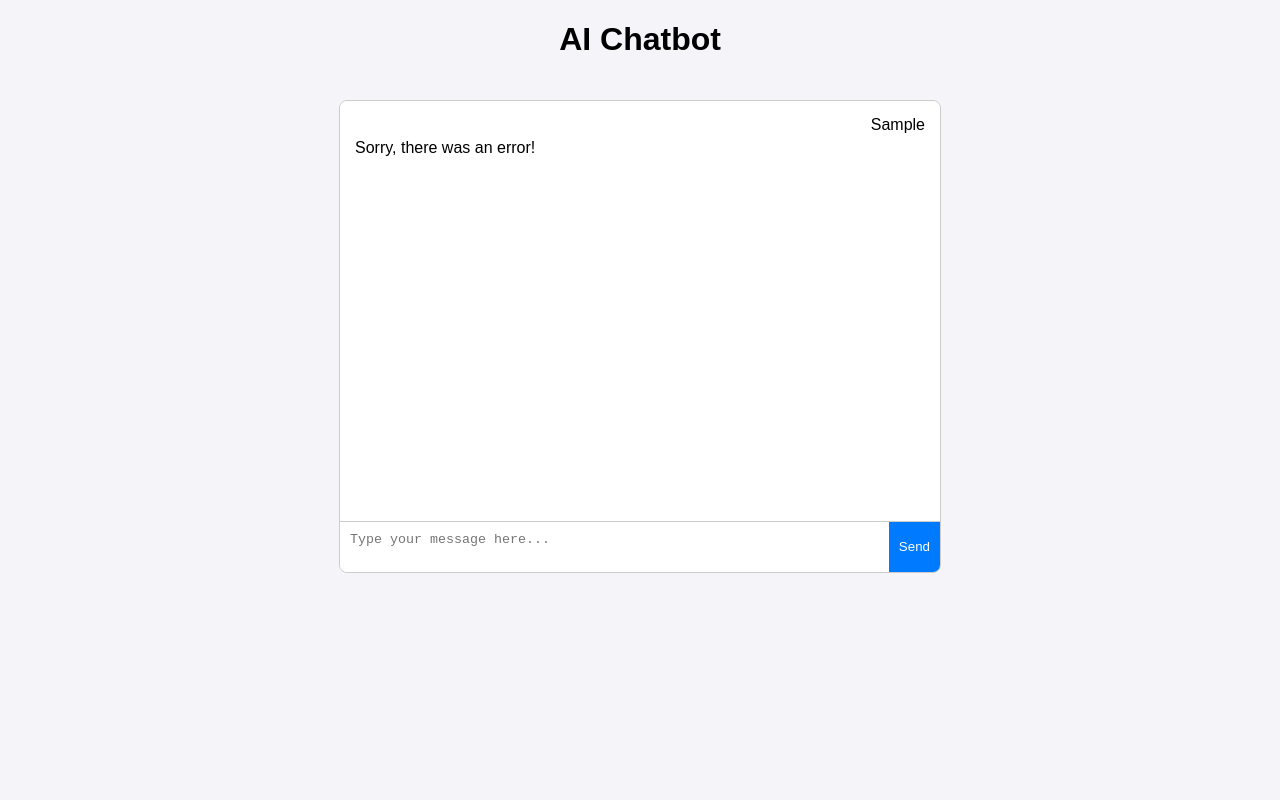
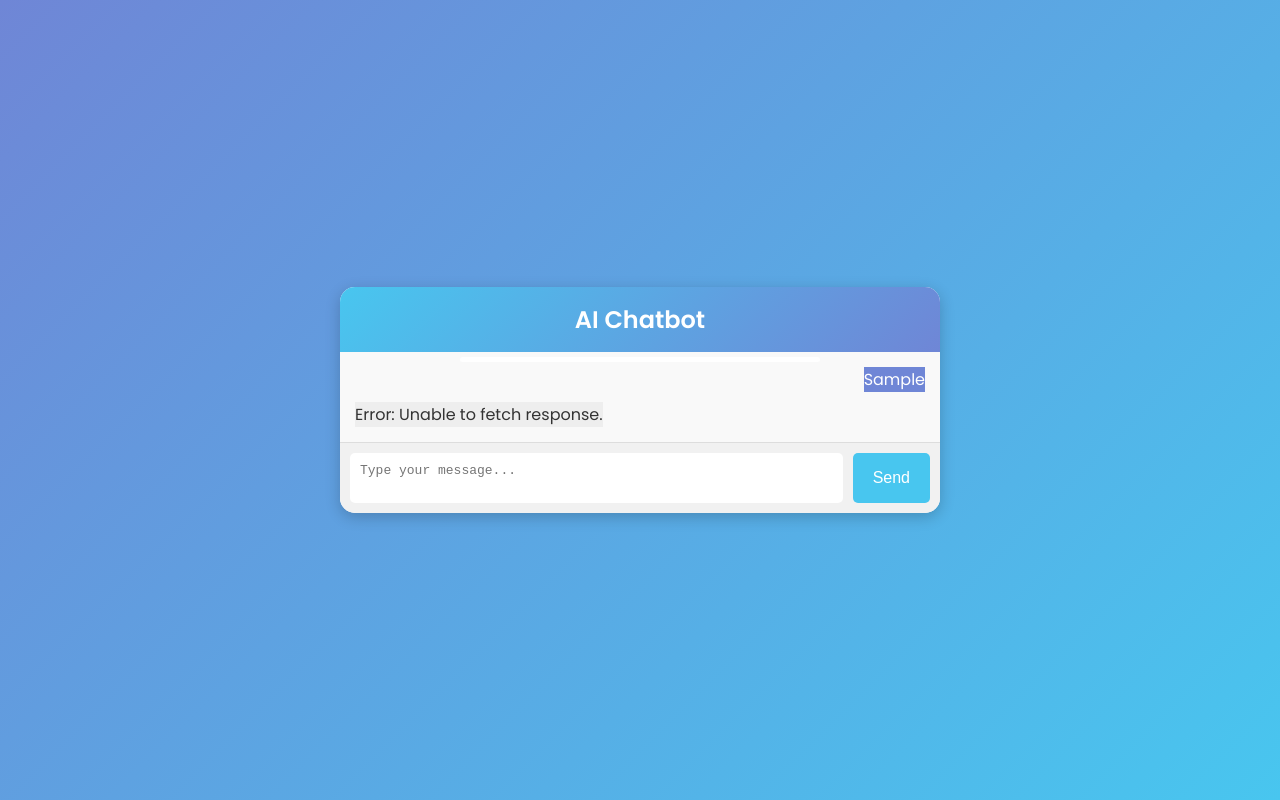
Before and after one commit to stardust108/AiModeltesting, a plain HTML site: page index.html in a window 1280 px wide. Both pictures are taken after typing "Sample" into the empty fields and a click on the button "Send". Drawn offline with Linux system fonts and the light colour scheme; no server answers.

Commit message:
Update index.html

```diff
--- a/index.html
+++ b/index.html
@@ -4,100 +4,212 @@
   <meta charset="UTF-8">
   <meta name="viewport" content="width=device-width, initial-scale=1.0">
   <title>AI Chatbot</title>
+  <link href="https://fonts.googleapis.com/css2?family=Poppins:wght@400;600&display=swap" rel="stylesheet">
   <style>
     body {
-      font-family: Arial, sans-serif;
       margin: 0;
-      padding: 0;
+      font-family: 'Poppins', sans-serif;
+      background: linear-gradient(135deg, #6f86d6, #48c6ef);
+      height: 100vh;
+      display: flex;
+      justify-content: center;
+      align-items: center;
+      overflow: hidden;
+    }
+
+    .container {
+      background-color: #ffffff;
+      width: 90%;
+      max-width: 600px;
+      border-radius: 15px;
+      box-shadow: 0px 4px 15px rgba(0, 0, 0, 0.2);
       display: flex;
       flex-direction: column;
-      align-items: center;
-      background-color: #f4f4f9;
+      overflow: hidden;
+      position: relative;
+      animation: slide-in 1s ease-out;
     }
-    .chat-container {
-      width: 100%;
-      max-width: 600px;
-      border: 1px solid #ccc;
-      border-radius: 8px;
-      overflow: hidden;
-      margin: 20px 0;
+
+    @keyframes slide-in {
+      from {
+        transform: translateY(50%);
+        opacity: 0;
+      }
+      to {
+        transform: translateY(0);
+        opacity: 1;
+      }
     }
+
+    .header {
+      background: linear-gradient(135deg, #48c6ef, #6f86d6);
+      color: #fff;
+      text-align: center;
+      padding: 15px 0;
+      font-size: 1.5em;
+      font-weight: 600;
+      position: relative;
+    }
+
+    .header::after {
+      content: '';
+      position: absolute;
+      bottom: -10px;
+      left: 50%;
+      transform: translateX(-50%);
+      width: 60%;
+      height: 5px;
+      background-color: #fff;
+      border-radius: 10px;
+    }
+
     .chat-box {
-      height: 400px;
+      flex: 1;
+      padding: 15px;
       overflow-y: auto;
-      padding: 10px;
-      background-color: #fff;
+      background-color: #f9f9f9;
+      display: flex;
+      flex-direction: column;
+      gap: 10px;
     }
+
+    .chat-message {
+      padding: 10px 15px;
+      border-radius: 10px;
+      max-width: 70%;
+      animation: fade-in 0.5s ease-out;
+    }
+
+    @keyframes fade-in {
+      from {
+        opacity: 0;
+      }
+      to {
+        opacity: 1;
+      }
+    }
+
+    .user-message {
+      background-color: #6f86d6;
+      color: #fff;
+      align-self: flex-end;
+    }
+
+    .bot-message {
+      background-color: #eeeeee;
+      color: #333;
+      align-self: flex-start;
+    }
+
     .chat-input {
       display: flex;
-      border-top: 1px solid #ccc;
+      padding: 10px;
+      background-color: #f1f1f1;
+      border-top: 1px solid #ddd;
     }
+
     .chat-input textarea {
-      width: 100%;
+      flex: 1;
       padding: 10px;
       border: none;
+      border-radius: 5px;
       resize: none;
+      font-size: 1em;
     }
+
     .chat-input button {
-      padding: 10px;
-      background-color: #007BFF;
+      margin-left: 10px;
+      padding: 10px 20px;
+      background-color: #48c6ef;
+      border: none;
+      border-radius: 5px;
       color: #fff;
-      border: none;
+      font-size: 1em;
       cursor: pointer;
+      transition: background-color 0.3s;
     }
-    .user-message {
-      text-align: right;
-      margin: 5px;
+
+    .chat-input button:hover {
+      background-color: #6f86d6;
     }
-    .bot-message {
-      text-align: left;
-      margin: 5px;
+
+    .floating-bubbles {
+      position: absolute;
+      top: 0;
+      left: 0;
+      width: 100%;
+      height: 100%;
+      z-index: -1;
+      overflow: hidden;
+    }
+
+    .bubble {
+      position: absolute;
+      bottom: -100px;
+      width: 20px;
+      height: 20px;
+      background-color: rgba(255, 255, 255, 0.6);
+      border-radius: 50%;
+      animation: float 10s infinite ease-in-out;
+    }
+
+    @keyframes float {
+      0% {
+        transform: translateY(100vh) scale(0.5);
+      }
+      100% {
+        transform: translateY(-10vh) scale(1.2);
+      }
+    }
+
+    .bubble:nth-child(1) {
+      left: 10%;
+      animation-duration: 12s;
+    }
+
+    .bubble:nth-child(2) {
+      left: 30%;
+      animation-duration: 10s;
+      animation-delay: 2s;
+    }
+
+    .bubble:nth-child(3) {
+      left: 50%;
+      animation-duration: 15s;
+      animation-delay: 4s;
+    }
+
+    .bubble:nth-child(4) {
+      left: 70%;
+      animation-duration: 8s;
+      animation-delay: 1s;
+    }
+
+    .bubble:nth-child(5) {
+      left: 90%;
+      animation-duration: 14s;
+      animation-delay: 3s;
     }
   </style>
 </head>
 <body>
-  <h1>AI Chatbot</h1>
-  <div class="chat-container">
+  <div class="floating-bubbles">
+    <div class="bubble"></div>
+    <div class="bubble"></div>
+    <div class="bubble"></div>
+    <div class="bubble"></div>
+    <div class="bubble"></div>
+  </div>
+
+  <div class="container">
+    <div class="header">AI Chatbot</div>
     <div class="chat-box" id="chatBox"></div>
     <div class="chat-input">
-      <textarea id="userInput" rows="2" placeholder="Type your message here..."></textarea>
+      <textarea id="userInput" rows="2" placeholder="Type your message..."></textarea>
       <button onclick="sendMessage()">Send</button>
     </div>
   </div>
-  <script>
-    async function sendMessage() {
-      const chatBox = document.getElementById("chatBox");
-      const userInput = document.getElementById("userInput");
-      const message = userInput.value.trim();
 
-      if (!message) return;
-
-      // Display user message
-      addMessage(message, "user-message");
-
-      // Send the user message to the backend and get a response
-      const botResponse = await fetch("http://localhost:3000/chat", {
-        method: "POST",
-        headers: { "Content-Type": "application/json" },
-        body: JSON.stringify({ message }),
-      })
-        .then((res) => res.json())
-        .then((data) => data.response)
-        .catch((err) => "Sorry, there was an error!");
-
-      // Display bot response
-      addMessage(botResponse, "bot-message");
-      userInput.value = "";
-    }
-
-    function addMessage(message, className) {
-      const chatBox = document.getElementById("chatBox");
-      const messageDiv = document.createElement("div");
-      messageDiv.className = className;
-      messageDiv.textContent = message;
-      chatBox.appendChild(messageDiv);
-      chatBox.scrollTop = chatBox.scrollHeight;
-    }
-  </script>
+  <script src="script.js"></script>
 </body>
 </html>
```
